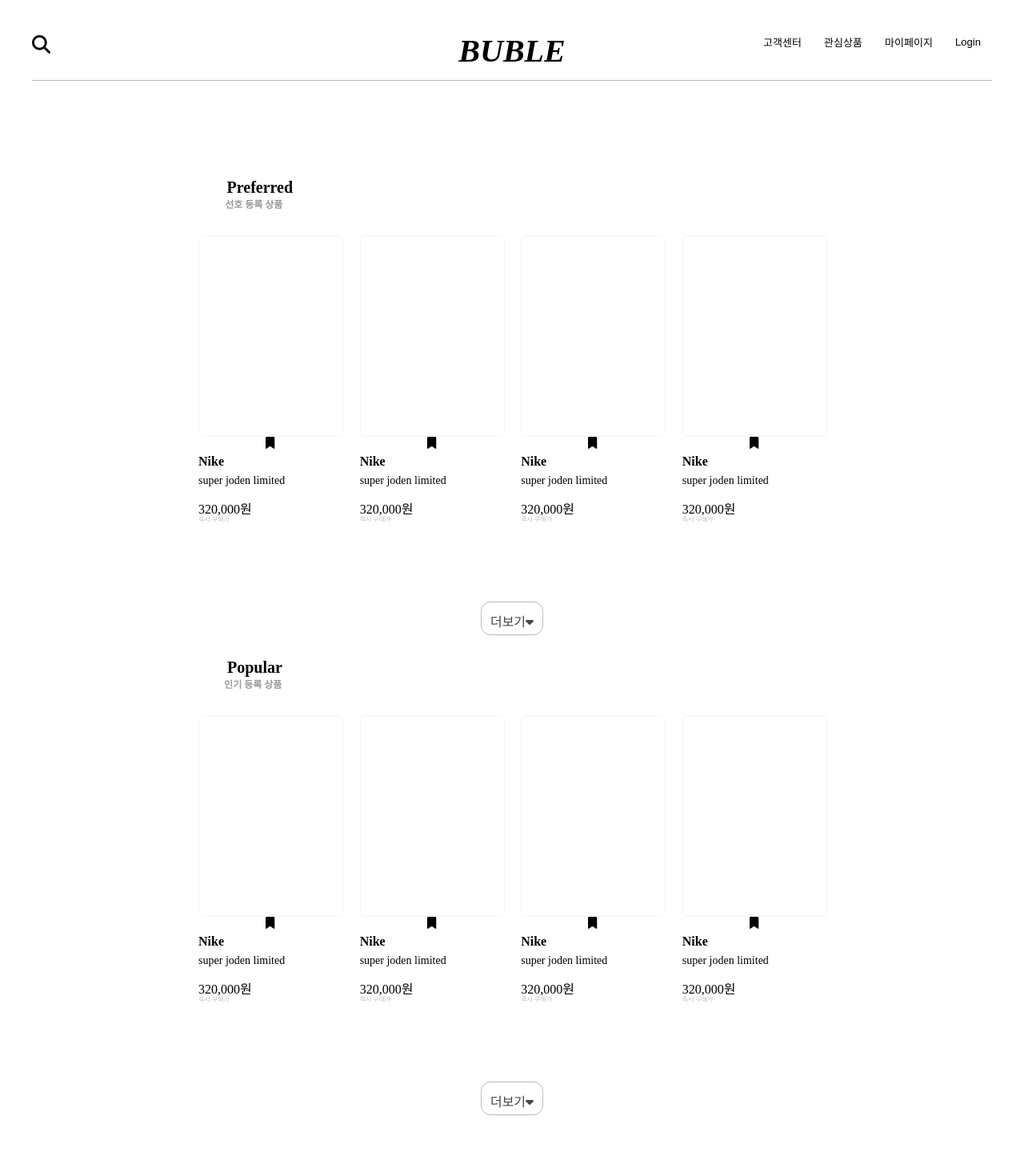
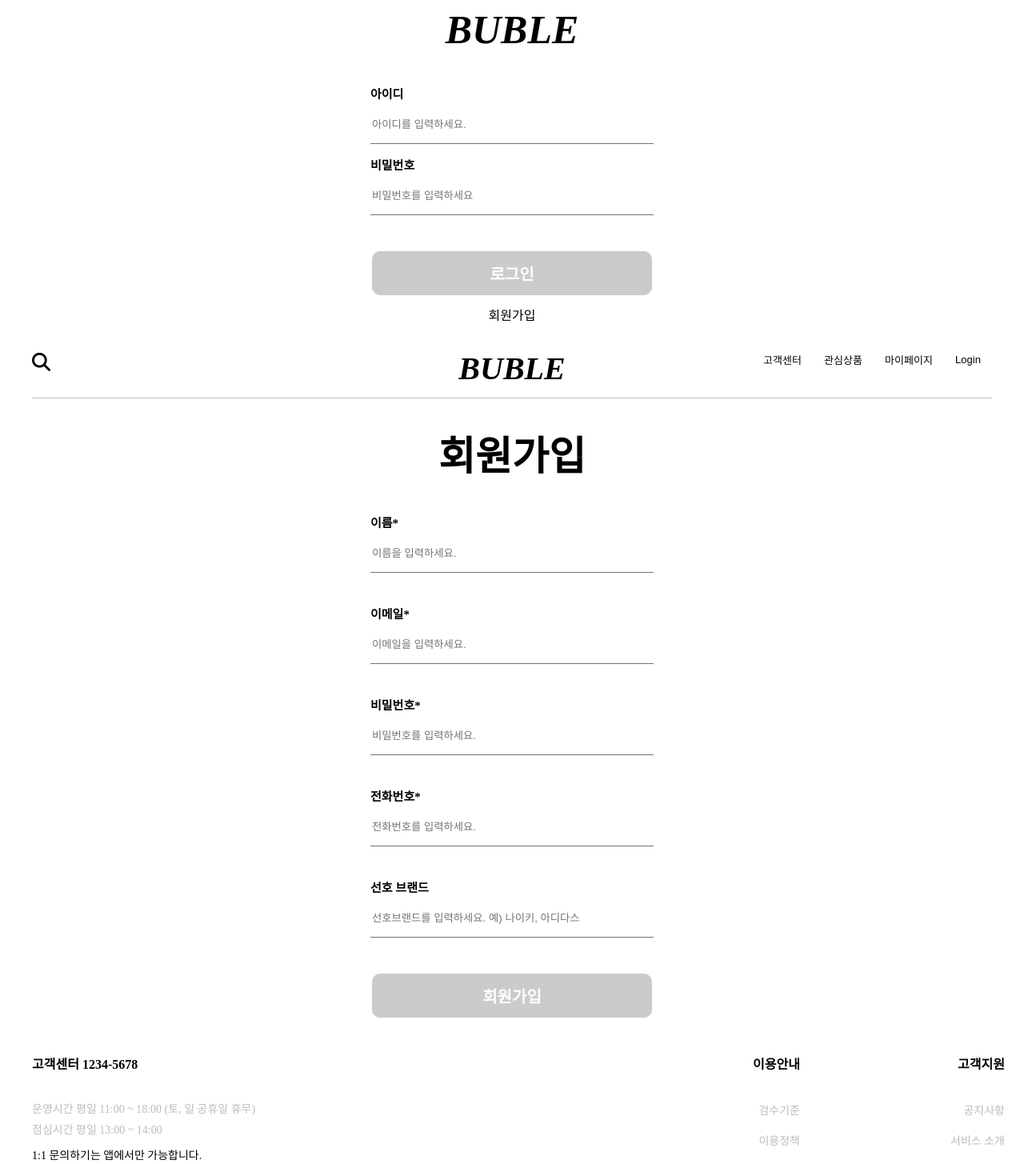
Before and after one commit to codestates/BUBLE, a React (Create React App) app in the folder client/: page /signup in a window 1280 px wide. Shown: the top 1455 px of the page at 80% size. Built offline with nearby package versions, Linux system fonts and the light colour scheme.

Commit message:
client-server:/users get,post complete

```diff
--- a/client/package.json
+++ b/client/package.json
@@ -14,6 +14,7 @@
     "axios": "^0.26.1",
     "react": "^18.0.0",
     "react-dom": "^18.0.0",
+    "react-is": "^18.0.0",
     "react-router-dom": "^6.3.0",
     "react-scripts": "5.0.0",
     "styled-components": "^5.3.5",
--- a/client/src/App.js
+++ b/client/src/App.js
@@ -1,21 +1,37 @@
 import React, { useEffect, useState } from 'react';
-import Footer from "./components/Footer";
-import Header from "./components/Header"
-import Login from "./pages/Login/Login"
+import Footer from './components/Footer';
+import Header from './components/Header';
+import Login from './pages/Login/Login';
 import Signup from './pages/Signup/Signup';
 import Mypage from './pages/Mypage/Mypage';
 import Landing from './pages/Landing/Landing';
 function App() {
-  const [token, setToken] = useState("");
+  const [token, setToken] = useState('');
   const [isLogin, setIsLogin] = useState(false);
   const [isLoading, setIsLoading] = useState(true);
+  const [userinfo, setUserinfo] = useState(null);
 
   return (
     <div className="App">
       {/* {isLoading && <Loding/>} */}
       {/* 안녕 */}
-    {/* <Login/> */}
-    <Landing/>
+
+      {isLogin ? (
+        <Mypage userinfo={userinfo} />
+      ) : (
+        <Login
+          setUserinfo={setUserinfo}
+          userinfo={userinfo}
+          setIsLogin={setIsLogin}
+          isLogin={isLogin}
+        />
+      )}
+      {console.log(isLogin)}
+      <Header isLogin={isLogin} />
+      <Signup />
+      <Footer />
+      {/* <Landing /> */}
+
       {/* <Basket></Basket> */}
       {/* <NotFound/> */}
       {/* <Footer/> */}
@@ -39,6 +55,6 @@ function App() {
         </Routes>
       </BrowserRouter> */}
     </div>
-  )
+  );
 }
-export default App
+export default App;
--- a/client/src/pages/Login/Login.js
+++ b/client/src/pages/Login/Login.js
@@ -1,52 +1,107 @@
 import React, { useState, useEffect } from 'react';
 import styled from 'styled-components';
+import axios from 'axios';
 
+const Login = ({ userinfo, setUserinfo, setIsLogin, isLogin }) => {
+  const [loginInfo, setLoginInfo] = useState({
+    email: '',
+    password: '',
+  });
 
-const Login = () => {
+  const handleInputValue = (key, e) => {
+    console.log(e.target.value);
+    setLoginInfo({ ...loginInfo, [key]: e.target.value });
+  };
+
+  const handleSignin = async ({ email, password }) => {
+    console.log(email, password);
+    let answer = await axios
+      .post(
+        'https://localhost:4000/users/signin',
+        JSON.stringify({ email, password }), // data can be `string` or {object}!
+        {
+          headers: {
+            'content-type': 'application/json',
+          },
+        }
+      )
+      .then((res) => {
+        window.localStorage.setItem('accessToken', res.data.accessToken);
+        setUserinfo(res.data.data);
+        setIsLogin(true);
+      });
+  };
+
+  console.log(loginInfo);
+  console.log(userinfo);
+
+  // return (
+  //   <div className="App">
+  //     <div>
+  //       <input
+  //         onChange={handleInputValue('email')}
+  //         style={{ border: '1px solid black', display: 'block' }}
+  //       ></input>
+  //       <input
+  //         onChange={handleInputValue('password')}
+  //         style={{ border: '1px solid black', display: 'block' }}
+  //       ></input>
+  //       <button onClick={() => handleSignin(loginInfo)}>로그인</button>
+  //       {userinfo ? (
+  //         <>
+  //           <div>{userinfo.id}</div>
+  //           <div>{userinfo.userName}</div>
+  //           <div>{userinfo.phoneNumber}</div>
+  //           <div>{userinfo.favBrand}</div>
+  //           <div>{userinfo.email}</div>
+  //           <div>{userinfo.password}</div>
+  //         </>
+  //       ) : null}
+  //     </div>
+  //   </div>
+  // );
+
   return (
     <LoginDiv>
-      <Logo>
-        BUBLE
-      </Logo>
+      <Logo>BUBLE</Logo>
       <InputIdBox>
-        <InputTitle>
-          아이디
-        </InputTitle>
+        <InputTitle>아이디</InputTitle>
         <InputId
           type="text"
           name="inputId"
           placeholder="아이디를 입력하세요."
-        >
-        </InputId>
+          onChange={(e) => handleInputValue('email', e)}
+        ></InputId>
       </InputIdBox>
       <InputPasswordBox>
-        <InputTitle>
-          비밀번호
-        </InputTitle>
+        <InputTitle>비밀번호</InputTitle>
         <InputPassword
           type="password"
           name="inputPassword"
           placeholder="비밀번호를 입력하세요"
-        >
-
-        </InputPassword>
+          onChange={(e) => handleInputValue('password', e)}
+        ></InputPassword>
       </InputPasswordBox>
-      <LoginBtn>
+      <LoginBtn
+        onClick={() => {
+          handleSignin(loginInfo);
+        }}
+      >
         로그인
       </LoginBtn>
       <LookList>
         <Signup>회원가입</Signup>
       </LookList>
-    </LoginDiv >
-  )
-}
+    </LoginDiv>
+  );
+};
 
 const LoginDiv = styled.div`
   display: flex;
   flex-direction: column;
   justify-content: center;
   align-items: center;
-`
+`;
 
 const Logo = styled.div`
   font-size: 50px;
@@ -54,20 +109,17 @@ const Logo = styled.div`
   font-style: italic;
   text-align: center;
   cursor: pointer;
-`
-
+`;
 
 const InputIdBox = styled.div`
-margin-top: 40px;
-`
-
-
+  margin-top: 40px;
+`;
 
 const InputTitle = styled.div`
   text-align: left;
   font-size: 15px;
   font-weight: bold;
-`
+`;
 const InputId = styled.input`
   margin-top: 5px;
   width: 350px;
@@ -76,14 +128,11 @@ const InputId = styled.input`
   border-left: none;
   border-right: none;
   border-width: 1px;
-`
-
-
+`;
 
 const InputPasswordBox = styled.div`
-margin-top:15px;
-`
-
+  margin-top: 15px;
+`;
 
 const InputPassword = styled.input`
   margin-top: 5px;
@@ -93,9 +142,7 @@ const InputPassword = styled.input`
   border-left: none;
   border-right: none;
   border-width: 1px;
-`
-
-
+`;
 
 const LoginBtn = styled.button`
   margin-top: 45px;
@@ -105,24 +152,18 @@ const LoginBtn = styled.button`
   height: 55px;
   font-size: 20px;
   font-weight: bold;
-  background-color: #CBCBCB;
+  background-color: #cbcbcb;
   color: white;
   cursor: pointer;
-`
-
-
+`;
 
 const LookList = styled.div`
-display: flex;
-`
-
-
+  display: flex;
+`;
 
 const Signup = styled.a`
   margin-top: 12px;
   font-weight: 500;
-`
-
-
+`;
 
 export default Login;
--- a/client/src/pages/Signup/Signup.js
+++ b/client/src/pages/Signup/Signup.js
@@ -1,129 +1,142 @@
-import React, { useState, useEffect } from 'react'
-import styled from 'styled-components'
+import React, { useState, useEffect } from 'react';
+import styled from 'styled-components';
+import axios from 'axios';
 
 const Signup = () => {
+  const [signupInfo, setSignupInfo] = useState({
+    email: '',
+    password: '',
+    userName: '',
+    phoneNumber: '',
+    favBrand: '',
+  });
+
+  const handleSignup = async ({
+    userName,
+    phoneNumber,
+    favBrand,
+    email,
+    password,
+  }) => {
+    console.log(userName, phoneNumber, favBrand, email, password);
+
+    let answer = await axios
+      .post(
+        'https://localhost:4000/users/signup',
+        JSON.stringify({ email, password, favBrand, userName, phoneNumber }), // data can be `string` or {object}!
+        {
+          headers: {
+            'content-type': 'application/json',
+          },
+        }
+      )
+      .then((res) => console.log(res.data));
+  };
+
+  const handleInputValue = (key, e) => {
+    console.log(e.target.value);
+    setSignupInfo({ ...signupInfo, [key]: e.target.value });
+  };
+
+  console.log(signupInfo);
+
   return (
     <SignupDiv>
-      <SignUpTitlte>
-        회원가입
-      </SignUpTitlte>
+      <SignUpTitlte>회원가입</SignUpTitlte>
       <InputNameBox>
-        <InputTitle>
-          이름*
-        </InputTitle>
+        <InputTitle>이름*</InputTitle>
         <InputName
           type="text"
           name="inputName"
           placeholder="이름을 입력하세요."
-        >
-        </InputName>
+          onChange={(e) => handleInputValue('userName', e)}
+        ></InputName>
       </InputNameBox>
-      <InputIdBox>
-        <InputTitle>
-          아이디*
-        </InputTitle>
-        <InputId
-          type="text"
-          name="inputId"
-          placeholder='아이디를 입력하세요.'
-        >
-        </InputId>
-      </InputIdBox>
-      <InputPasswordBox>
-        <InputTitle>
-          비밀번호*
-        </InputTitle>
-        <InputPassword
-          type="password"
-          name="inputPassword"
-          placeholder='비밀번호를 입력하세요.'
-        >
 
-        </InputPassword>
-      </InputPasswordBox>
-      <InputPhoneNumBox>
-        <InputTitle>
-          전화번호*
-        </InputTitle>
-        <InputPhoneNum
-          type="text"
-          name="inputPhoneNum"
-          placeholder="전화번로를 입력하세요."
-        >
-        </InputPhoneNum>
-      </InputPhoneNumBox>
       <InputEmailBox>
-        <InputTitle>
-          이메일*
-        </InputTitle>
+        <InputTitle>이메일*</InputTitle>
         <InputEmail
           type="text"
           name="inputEmail"
           placeholder="이메일을 입력하세요."
-        >
+          onChange={(e) => handleInputValue('email', e)}
+        ></InputEmail>
+      </InputEmailBox>
 
-        </InputEmail>
-      </InputEmailBox>
+      <InputPasswordBox>
+        <InputTitle>비밀번호*</InputTitle>
+        <InputPassword
+          type="password"
+          name="inputPassword"
+          placeholder="비밀번호를 입력하세요."
+          onChange={(e) => handleInputValue('password', e)}
+        ></InputPassword>
+      </InputPasswordBox>
+      <InputPhoneNumBox>
+        <InputTitle>전화번호*</InputTitle>
+        <InputPhoneNum
+          type="text"
+          name="inputPhoneNum"
+          placeholder="전화번호를 입력하세요."
+          onChange={(e) => handleInputValue('phoneNumber', e)}
+        ></InputPhoneNum>
+      </InputPhoneNumBox>
+
       <InputFavBox>
-        <InputTitle>
-          선호 브랜드
-        </InputTitle>
+        <InputTitle>선호 브랜드</InputTitle>
         <InputFav
           type="text"
           name="inputPhoneNum"
           placeholder="선호브랜드를 입력하세요. 예) 나이키, 아디다스"
-        >
-
-        </InputFav>
+          onChange={(e) => handleInputValue('favBrand', e)}
+        ></InputFav>
       </InputFavBox>
-      <SignupBtn>
-        회원가입
-      </SignupBtn>
+      <SignupBtn onClick={() => handleSignup(signupInfo)}>회원가입</SignupBtn>
     </SignupDiv>
-  )
-}
+  );
+};
 
 const SignupDiv = styled.div`
-display: flex;
-flex-direction: column;
-justify-content: center;
-align-items: center;
-`
+  display: flex;
+  flex-direction: column;
+  justify-content: center;
+  align-items: center;
+`;
 
 const SignUpTitlte = styled.div`
   font-size: 50px;
   font-weight: 600;
   text-align: center;
-`
+`;
 
 const InputNameBox = styled.div`
   margin-top: 40px;
-  `
+`;
 
 const InputIdBox = styled.div`
   margin-top: 40px;
-  `
+`;
 
 const InputPasswordBox = styled.div`
   margin-top: 40px;
-  `
+`;
 
 const InputPhoneNumBox = styled.div`
   margin-top: 40px;
-  `
+`;
 const InputEmailBox = styled.div`
   margin-top: 40px;
-  `
+`;
 
 const InputFavBox = styled.div`
   margin-top: 40px;
-  `
+`;
 
 const InputTitle = styled.div`
   text-align: left;
   font-size: 15px;
   font-weight: bold;
-  `
+`;
 
 const InputName = styled.input`
   margin-top: 5px;
@@ -133,7 +146,7 @@ const InputName = styled.input`
   border-left: none;
   border-right: none;
   border-width: 1px;
-  `
+`;
 
 const InputId = styled.input`
   margin-top: 5px;
@@ -143,7 +156,7 @@ const InputId = styled.input`
   border-left: none;
   border-right: none;
   border-width: 1px;
-  `
+`;
 
 const InputPassword = styled.input`
   margin-top: 5px;
@@ -153,7 +166,7 @@ const InputPassword = styled.input`
   border-left: none;
   border-right: none;
   border-width: 1px;
-  `
+`;
 
 const InputEmail = styled.input`
   margin-top: 5px;
@@ -163,7 +176,7 @@ const InputEmail = styled.input`
   border-left: none;
   border-right: none;
   border-width: 1px;
-  `
+`;
 
 const InputPhoneNum = styled.input`
   margin-top: 5px;
@@ -173,7 +186,7 @@ const InputPhoneNum = styled.input`
   border-left: none;
   border-right: none;
   border-width: 1px;
-  `
+`;
 
 const InputFav = styled.input`
   margin-top: 5px;
@@ -183,7 +196,7 @@ const InputFav = styled.input`
   border-left: none;
   border-right: none;
   border-width: 1px;
-  `
+`;
 
 const SignupBtn = styled.button`
   margin-top: 45px;
@@ -193,9 +206,9 @@ const SignupBtn = styled.button`
   height: 55px;
   font-size: 20px;
   font-weight: bold;
-  background-color: #CBCBCB;
+  background-color: #cbcbcb;
   color: white;
   cursor: pointer;
-  `
+`;
 
 export default Signup;
```
Also changed, not shown: client/src/components/header.js (+44 -13 lines), 1 other file (tests, documents, lock files or other folders). Lines whose indentation alone changed are shown as unchanged.
